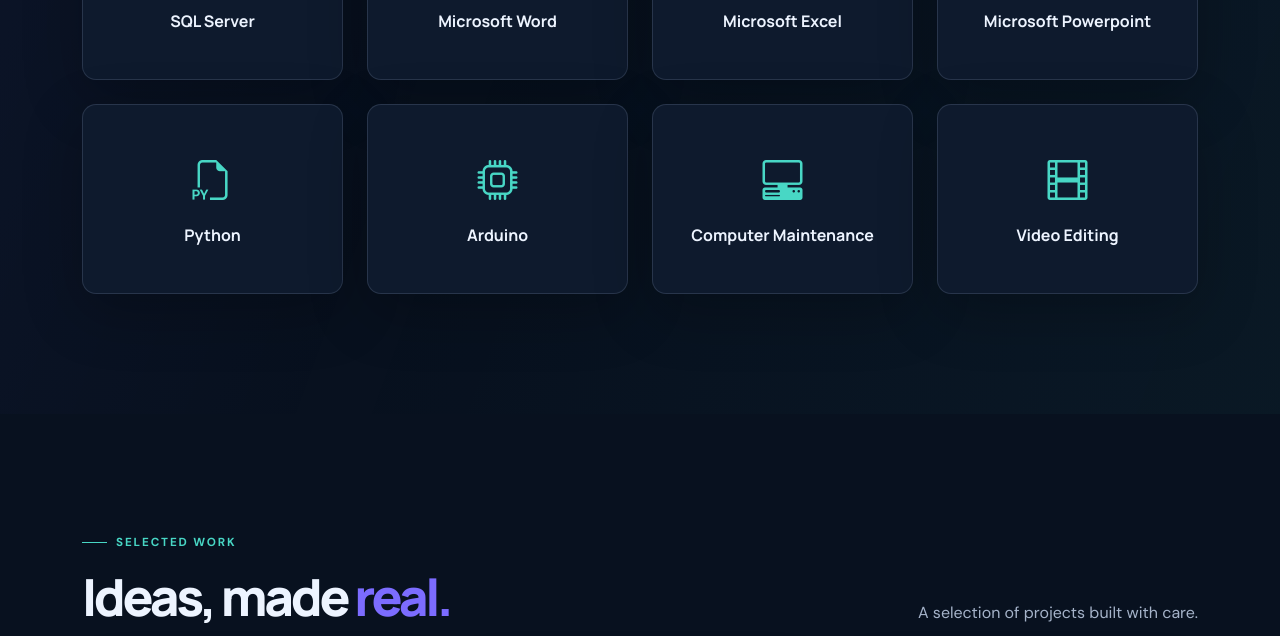
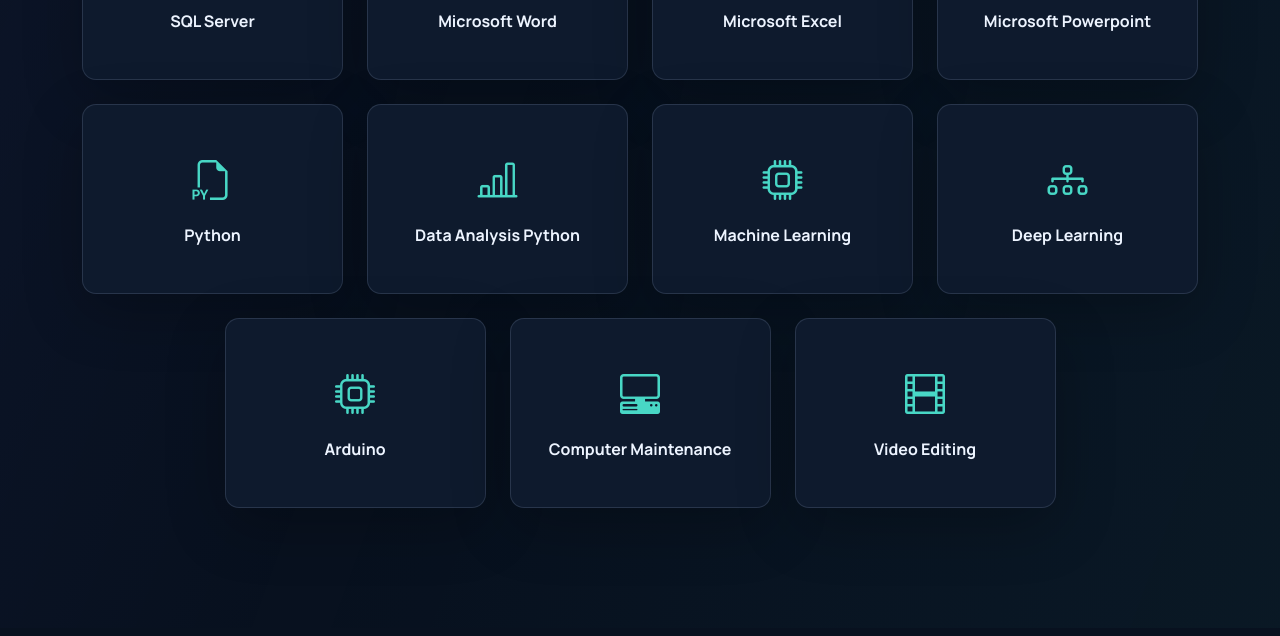
Before and after one commit to Ahmed3Hany/Ahmed3hany, a plain HTML site: page index.html in a window 1280 px wide. Shown: the part 2459-3095 px from the top of the page. Drawn offline with nearby package versions, Linux system fonts and the light colour scheme.

Commit message:
Add files via upload

```diff
--- a/index.html
+++ b/index.html
@@ -362,7 +362,46 @@
                   <h3>Python</h3>
                 </div>
                 <div class="skill-face skill-back">
-                  <strong>60%</strong><span>Experience</span>
+                  <strong>40%</strong><span>Experience</span>
+                </div>
+              </div>
+            </div>
+          </div>
+          <div class="col-6 col-md-4 col-lg-3 reveal-up">
+            <div class="skill-card">
+              <div class="skill-card-inner">
+                <div class="skill-face skill-front">
+                  <i class="bi bi-bar-chart-line"></i>
+                  <h3>Data Analysis Python</h3>
+                </div>
+                <div class="skill-face skill-back">
+                  <strong>30%</strong><span>Experience</span>
+                </div>
+              </div>
+            </div>
+          </div>
+          <div class="col-6 col-md-4 col-lg-3 reveal-up">
+            <div class="skill-card">
+              <div class="skill-card-inner">
+                <div class="skill-face skill-front">
+                  <i class="bi bi-cpu"></i>
+                  <h3>Machine Learning</h3>
+                </div>
+                <div class="skill-face skill-back">
+                  <strong>30%</strong><span>Experience</span>
+                </div>
+              </div>
+            </div>
+          </div>
+          <div class="col-6 col-md-4 col-lg-3 reveal-up">
+            <div class="skill-card">
+              <div class="skill-card-inner">
+                <div class="skill-face skill-front">
+                  <i class="bi bi-diagram-3"></i>
+                  <h3>Deep Learning</h3>
+                </div>
+                <div class="skill-face skill-back">
+                  <strong>20%</strong><span>Experience</span>
                 </div>
               </div>
             </div>
@@ -688,6 +727,27 @@
               </div>
             </article>
           </div>
+          <div class="col-md-6 col-lg-4 reveal-up" data-project-card>
+            <article class="project-card">
+              <a class="project-image" href="https://github.com/Ahmed3Hany/AutoWorth-AI-Used-Car-Price-Deal-Advisor"><img loading="lazy"
+                  src="images/projects/AutoWorth AI - Used Car Price & Deal Advisor.png" alt="Machine Learning AI project" width="800" height="540" /><span><i
+                    class="bi bi-arrow-up-right"></i></span></a>
+              <div class="project-body">
+                <div class="project-meta">
+                  <span>13</span><span>Supervised Machine Learning AI Model</span>
+                </div>
+                <h3>AutoWorth AI - Used Car Price & Deal Advisor</h3>
+                <p>
+                  A Supervised Regression Machine Learning AI model that predicts the price of used
+                  cars based on various features, helping users make informed
+                  decisions when buying or selling vehicles.
+                </p>
+                <div class="tech-tags"><span>Python</span><span>Machine Learning</span><span>Streamlit</span></div>
+                <a href="https://github.com/Ahmed3Hany/AutoWorth-AI-Used-Car-Price-Deal-Advisor" class="text-link">View Project Github Repo<i
+                    class="bi bi-arrow-right"></i></a>
+              </div>
+            </article>
+          </div>
         </div>
       </div>
     </section>
@@ -779,6 +839,17 @@
               <div>
                 <span>Programming</span>
                 <h3>Python</h3>
+                <p>Professional learning certificate</p>
+              </div>
+            </article>
+          </div>
+          <div class="col-sm-6 col-lg-4 certificate-item reveal-up" data-category="programming">
+            <article class="certificate-card">
+              <img loading="lazy" src="images/certificates/AI-Basic.png" alt="AI Basics Certificate" width="800"
+                height="560" />
+              <div>
+                <span>Programming</span>
+                <h3>AI Basic (Machine Learning)</h3>
                 <p>Professional learning certificate</p>
               </div>
             </article>
```
